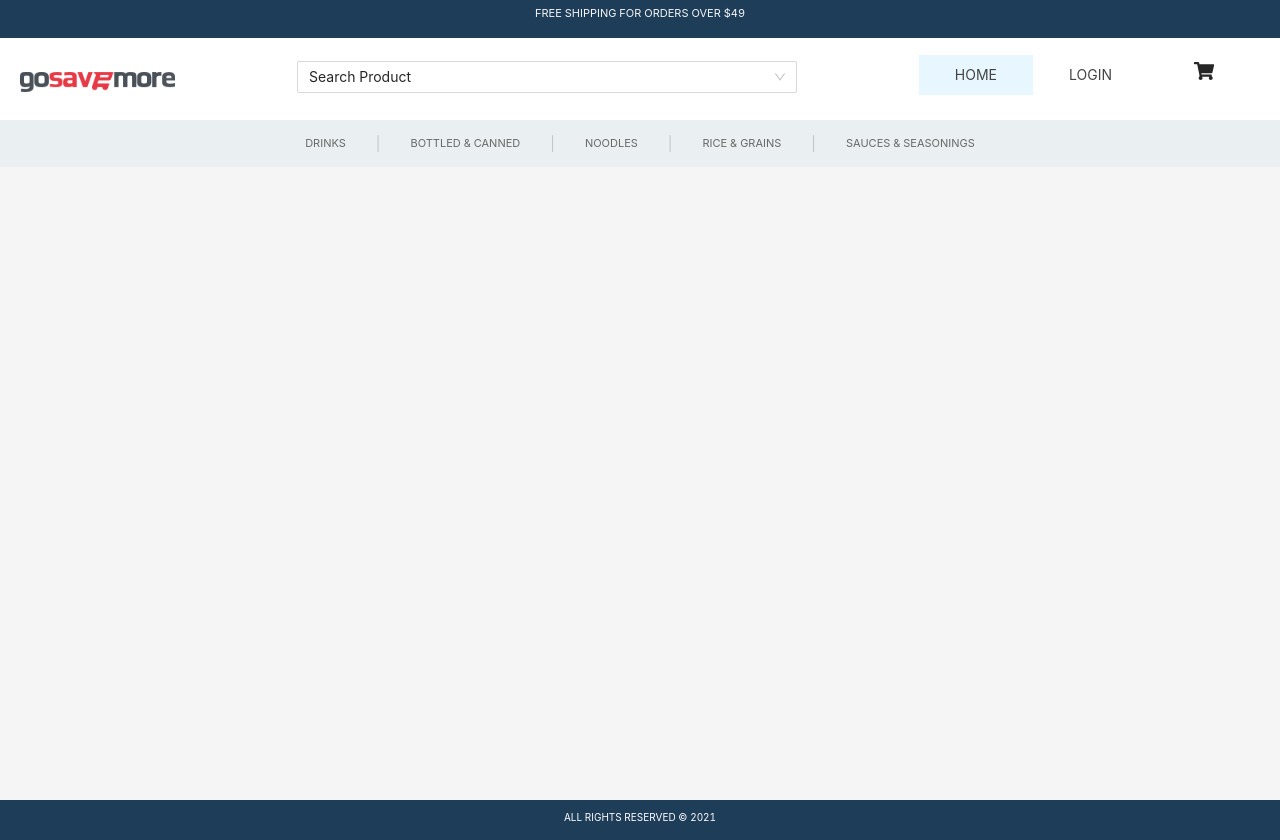
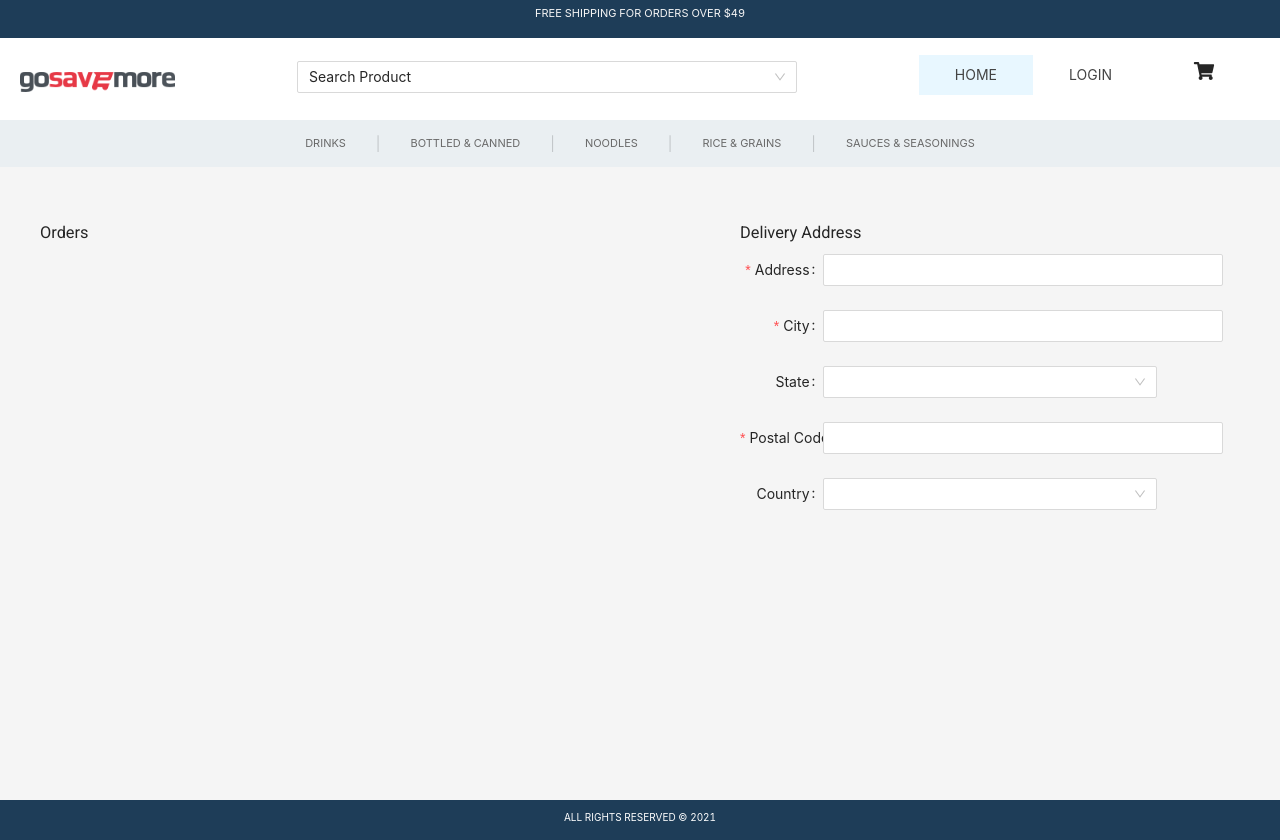
Before and after one commit to gosavemore-com/gosavemore-fe, a React (Create React App) app: page /orders in a window 1280 px wide. Built offline with nearby package versions, Linux system fonts and the light colour scheme; sample sign-in values are in the browser's storage.

Commit message:
added orders component - need styling

```diff
--- a/src/App.js
+++ b/src/App.js
@@ -4,11 +4,12 @@ import Footer from "./pages/Footer";
 import Home from "./pages/Home";
 import Login from "./pages/Login";
 import Register from "./pages/Register";
-import PrivateRoute from "./util/PrivateRoute";
+import PrivateRoute from "./util/privateRoute";
 import Profile from "./pages/Profile";
 import CategoriesRenderer from "./components/CategoriesRenderer";
 import ProductDetails from "./pages/ProductDetails";
 import Cart from "./pages/Cart";
+import Orders from "./pages/Orders";
 
 function App() {
   return (
@@ -26,6 +27,7 @@ function App() {
             />
             <Route path="/product/:id" component={ProductDetails} />
             <PrivateRoute path="/profile" component={Profile} />
+            <PrivateRoute path="/orders" component={Orders} />
             <Route path="/cart/:id?" component={Cart} />
           </Switch>
         </div>
--- a/src/assets/scss/base.scss
+++ b/src/assets/scss/base.scss
@@ -16,6 +16,7 @@
 @import "./cart";
 @import "./cartCard";
 @import "./cartBadge";
+@import "./orders.scss";
 
 body {
   background: $white-two !important;
--- /dev/null
+++ b/src/assets/scss/orders.scss
@@ -0,0 +1,27 @@
+.orders {
+  display: flex;
+  flex-direction: row;
+  justify-content: space-between;
+  margin-top: 160px;
+
+  &-item {
+    max-width: 500px;
+    margin: 20px !important;
+  }
+
+  &-price {
+    margin-right: 40px;
+  }
+
+  &-delivery-form {
+    padding-top: 40px;
+    max-width: 500px;
+    &-select {
+      max-width: 800px !important;
+    }
+
+    &-input {
+      max-width: 500px !important;
+    }
+  }
+}
--- a/src/components/CartCard.jsx
+++ b/src/components/CartCard.jsx
@@ -1,5 +1,5 @@
-import React, { useState, useEffect } from "react";
-import { useSelector, useDispatch } from "react-redux";
+import React from "react";
+import { useDispatch } from "react-redux";
 import { Select, Form } from "antd";
 import { addToCart, removeFromCart } from "../redux/actions/cartAction";
 import { AiFillCloseCircle } from "react-icons/ai";
--- a/src/pages/Cart.jsx
+++ b/src/pages/Cart.jsx
@@ -1,8 +1,9 @@
 import React from "react";
 import { useSelector } from "react-redux";
 import CartCard from "../components/CartCard";
+import { Button } from "antd";
 
-const Cart = () => {
+const Cart = ({ history }) => {
   const { cartItems } = useSelector((state) => state.cart);
 
   let cartCount = cartItems.reduce((acc, item) => acc + item.quantity, 0);
@@ -21,9 +22,9 @@ const Cart = () => {
           </>
         ) : (
           <>
-            {cartItems.map((item, index) => (
+            {cartItems.map((item) => (
               <>
-                <CartCard key={index} item={item} />
+                <CartCard item={item} />
               </>
             ))}
           </>
@@ -32,6 +33,9 @@ const Cart = () => {
       <div className="cart-subtotal">
         <h3>Subtotal ({cartCount}) Items</h3>
         <h2>Total: ${cartPrice.toFixed(2)}</h2>
+        <Button type="primary" onClick={() => history.push("/orders")}>
+          Proceed to Checkout
+        </Button>
       </div>
     </div>
   );
--- /dev/null
+++ b/src/pages/Orders.jsx
@@ -0,0 +1,97 @@
+import React from "react";
+import { useSelector } from "react-redux";
+import { Card, Form, Input, Select } from "antd";
+import { states } from "../util/data";
+
+const Orders = () => {
+  const { cartItems } = useSelector((state) => state.cart);
+
+  const layout = {
+    labelCol: {
+      span: 4,
+    },
+    wrapperCol: {
+      span: 16,
+    },
+  };
+  return (
+    <>
+      <div className="orders">
+        <div className="orders-list">
+          <h3>Orders</h3>
+          {cartItems.map((item) => (
+            <>
+              <Card type="inner" title={item.name} className="orders-item">
+                <span className="orders-price">Price: ${item.price}</span>
+                <span className="orders-quantity">
+                  Quantity: {item.quantity}
+                </span>
+              </Card>
+            </>
+          ))}
+        </div>
+
+        <div className="orders-delivery">
+          <h3>Delivery Address</h3>
+          <Form {...layout} name="delivery" className="orders-delivery-form">
+            <Form.Item
+              label="Address"
+              name="address"
+              rules={[
+                {
+                  required: true,
+                  message: "Address!",
+                },
+              ]}
+            >
+              <Input className="orders-delivery-form-input" />
+            </Form.Item>
+            <Form.Item
+              label="City"
+              name="city"
+              rules={[
+                {
+                  required: true,
+                  message: "City",
+                },
+              ]}
+            >
+              <Input className="orders-delivery-form-input" />
+            </Form.Item>
+            <Form.Item label="State">
+              <Select className="orders-delivery-form-select">
+                {Object.keys(states).map((state, i) => (
+                  <Select.Option value={state}>{states[state]}</Select.Option>
+                ))}
+              </Select>
+            </Form.Item>
+            <Form.Item
+              label="Postal Code"
+              name="postal"
+              rules={[
+                {
+                  required: true,
+                  message: "Postal",
+                },
+              ]}
+            >
+              <Input className="orders-delivery-form-input" />
+            </Form.Item>
+            <Form.Item label="Country">
+              <Select className="orders-delivery-form-select">
+                <Select.Option value={"US"}>United States</Select.Option>
+              </Select>
+            </Form.Item>
+          </Form>
+        </div>
+      </div>
+    </>
+  );
+};
+
+export default Orders;
+
+// address: { type: String, required: true },
+// city: { type: String, required: true },
+// postalCode: { type: String, required: true },
+// country: { type: String, required: true },
--- a/src/redux/actions/orderAction.js
+++ b/src/redux/actions/orderAction.js
@@ -15,3 +15,5 @@ export const fetchOrders = (order) => async (dispatch) => {
     dispatch({ type: ORDER_CREATE_FAIL, payload: err.response });
   }
 };
+
+export const fetchOrders
--- /dev/null
+++ b/src/util/data.js
@@ -0,0 +1,53 @@
+export const states = {
+  AL: "Alabama",
+  AK: "Alaska",
+  AZ: "Arizona",
+  AR: "Arkansas",
+  CA: "California",
+  CO: "Colorado",
+  CT: "Connecticut",
+  DE: "Delaware",
+  DC: "Dist of Columbia",
+  FL: "Florida",
+  GA: "Georgia",
+  HI: "Hawaii",
+  ID: "Idaho",
+  IL: "Illinois",
+  IN: "Indiana",
+  IA: "Iowa",
+  KS: "Kansas",
+  KY: "Kentucky",
+  LA: "Louisiana",
+  ME: "Maine",
+  MD: "Maryland",
+  MA: "Massachusetts",
+  MI: "Michigan",
+  MN: "Minnesota",
+  MS: "Mississippi",
+  MO: "Missouri",
+  MT: "Montana",
+  NE: "Nebraska",
+  NV: "Nevada",
+  NH: "New Hampshire",
+  NJ: "New Jersey",
+  NM: "New Mexico",
+  NY: "New York",
+  NC: "North Carolina",
+  ND: "North Dakota",
+  OH: "Ohio",
+  OK: "Oklahoma",
+  OR: "Oregon",
+  PA: "Pennsylvania",
+  RI: "Rhode Island",
+  SC: "South Carolina",
+  SD: "South Dakota",
+  TN: "Tennessee",
+  TX: "Texas",
+  UT: "Utah",
+  VT: "Vermont",
+  VA: "Virginia",
+  WA: "Washington",
+  WV: "West Virginia",
+  WI: "Wisconsin",
+  WY: "Wyoming",
+};
```
Also changed, not shown: 2 other files (tests, documents, lock files or other folders).
